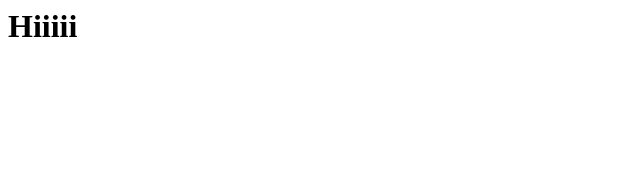
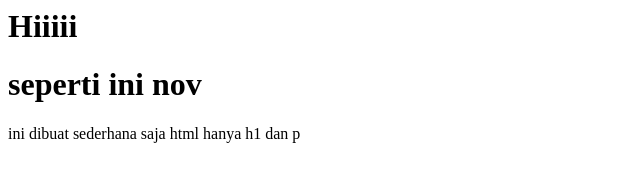
Before and after one commit to Doyahudin84/doya.github.io, a plain HTML site: page index.html in a window 1280 px wide. Shown: the whole page, without its empty margins (0-640 px from the left). Drawn offline with Linux system fonts and the light colour scheme.

Commit message:
Update index.html

```diff
--- a/index.html
+++ b/index.html
@@ -1 +1,3 @@
 <h1> Hiiiii</h1>
+<h1>seperti ini nov</h1>
+<p>ini dibuat sederhana saja html hanya h1 dan p</p>
```
